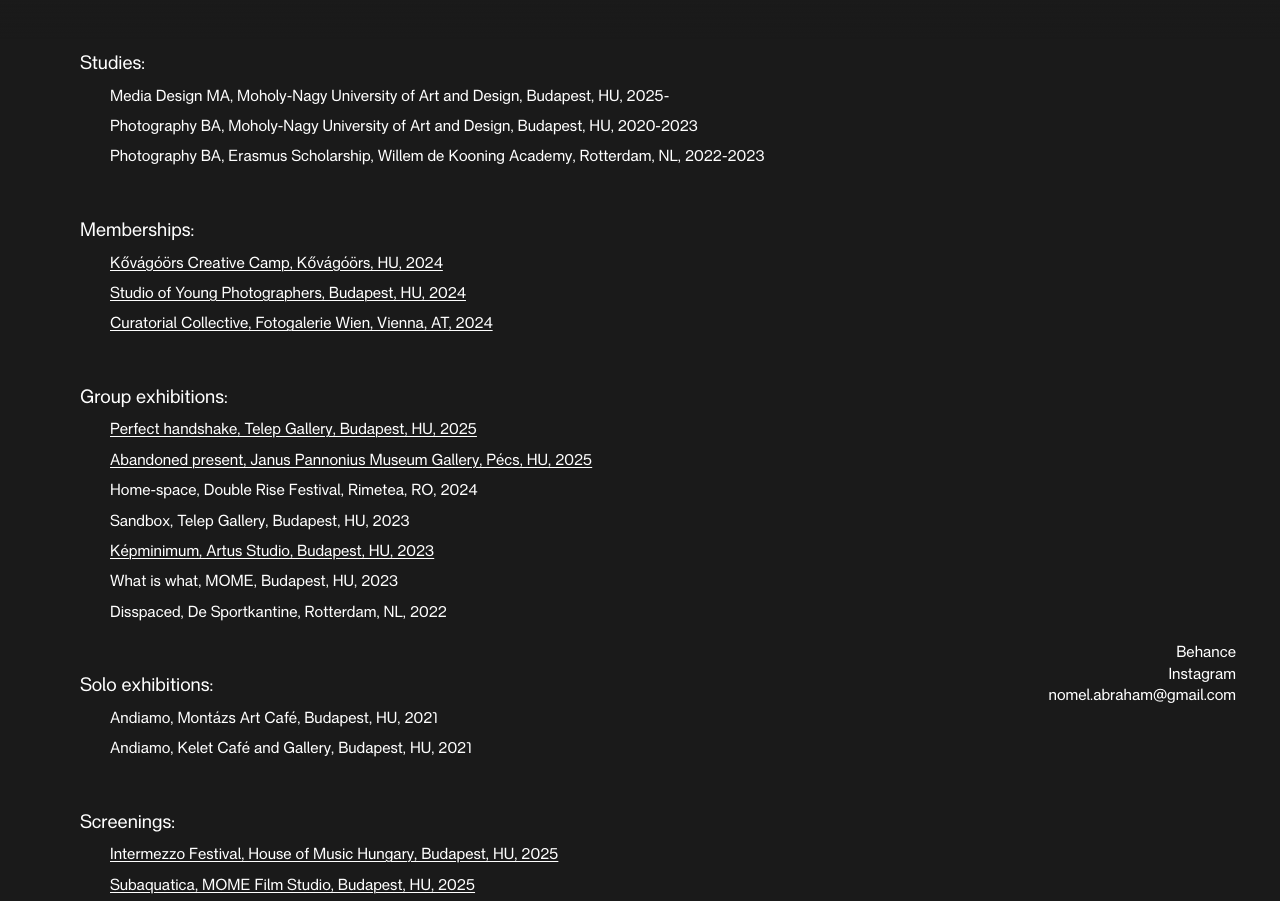
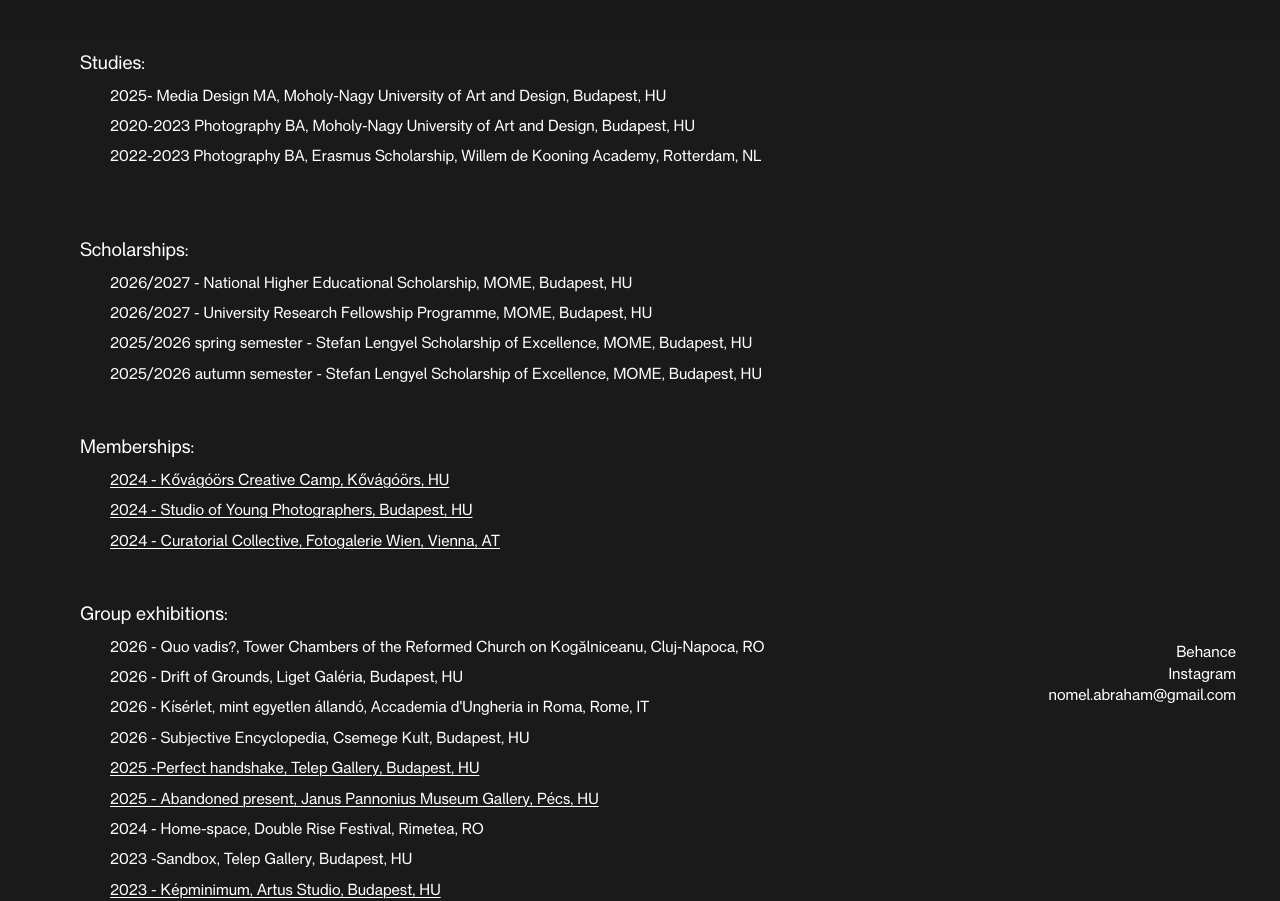
Before and after one commit to noncsiabraham/noncsiabraham.github.io, a plain HTML site: page about.html in a window 1280 px wide. Shown: the part 51-952 px from the top of the page. Drawn offline with Linux system fonts and the light colour scheme.

Commit message:
Update artist biography and exhibitions

```diff
--- a/about.html
+++ b/about.html
@@ -32,38 +32,45 @@
     <section>
       <br>
       <p class="section-heading">Studies:</p>
-      <p>Media Design MA, Moholy-Nagy University of Art and Design, Budapest, HU, 2025- </p>
-      <p>Photography BA, Moholy-Nagy University of Art and Design, Budapest, HU, 2020-2023 </p>
-      <p>Photography BA, Erasmus Scholarship, Willem de Kooning Academy, Rotterdam, NL, 2022-2023 </p>
+      <p>2025- Media Design MA, Moholy-Nagy University of Art and Design, Budapest, HU</p>
+      <p>2020-2023 Photography BA, Moholy-Nagy University of Art and Design, Budapest, HU</p>
+      <p>2022-2023 Photography BA, Erasmus Scholarship, Willem de Kooning Academy, Rotterdam, NL</p>
+      <br>
+      <br>
+      <p class="section-heading">Scholarships:</p>
+      <p>2026/2027 - National Higher Educational Scholarship, MOME, Budapest, HU</p>
+      <p>2026/2027 - University Research Fellowship Programme, MOME, Budapest, HU</p>
+      <p>2025/2026 spring semester - Stefan Lengyel Scholarship of Excellence, MOME, Budapest, HU</p>
+      <p>2025/2026 autumn semester - Stefan Lengyel Scholarship of Excellence, MOME, Budapest, HU</p>
       <br>
       <p class="section-heading">Memberships:</p>
-      <p><a href="https://www.kovagoorsalkototabor.hu/index.php?lang=eng&page=home" target="_blank">Kővágóörs Creative Camp, Kővágóörs, HU, 2024</a></p>
-      <p><a href="https://www.ffs.hu/tagok/abraham-noemi" target="_blank">Studio of Young Photographers, Budapest, HU, 2024</a></p>
-      <p><a href="https://www.fotogaleriewien.at/en/" target="_blank">Curatorial Collective, Fotogalerie Wien, Vienna, AT, 2024</a></p>
+      <p><a href="https://www.kovagoorsalkototabor.hu/index.php?lang=eng&page=home" target="_blank">2024 - Kővágóörs Creative Camp, Kővágóörs, HU</a></p>
+      <p><a href="https://www.ffs.hu/tagok/abraham-noemi" target="_blank">2024 - Studio of Young Photographers, Budapest, HU</a></p>
+      <p><a href="https://www.fotogaleriewien.at/en/" target="_blank">2024 - Curatorial Collective, Fotogalerie Wien, Vienna, AT</a></p>
       <br>
       <p class="section-heading">Group exhibitions:</p>
-      <p><a href="https://www.ffs.hu/esemenyek/tokeletes-kezfogas-az-ffs-uj-tagjainak-bemutatkozo-kiallitasa" target="_blank">Perfect handshake, Telep Gallery, Budapest, HU, 2025</a></p>
-      <p><a href="https://www.ffs.hu/esemenyek/elhagyott-jelen-az-ffs-tagjainak-csoportos-kiallitasa-a-x-pecsi-fotobiennalen" target="_blank">Abandoned present, Janus Pannonius Museum Gallery, Pécs, HU, 2025</a></p>
-      <p>Home-space, Double Rise Festival, Rimetea, RO, 2024</p>
-      <p>Sandbox, Telep Gallery, Budapest, HU, 2023</p>
-      <p><a href="https://designisso.com/2023/07/13/szinergiaszintek-frissdiplomas-fotosok-kepminimum-cimu-kiallitasa/" target="_blank">Képminimum, Artus Studio, Budapest, HU, 2023</a></p>
-      <p>What is what, MOME, Budapest, HU, 2023</p>
-      <p>Disspaced, De Sportkantine, Rotterdam, NL, 2022</p>
-      <br>
-      <p class="section-heading">Solo exhibitions:</p>
-      <p>Andiamo, Montázs Art Café, Budapest, HU, 2021</p>
-      <p>Andiamo, Kelet Café and Gallery, Budapest, HU, 2021</p>
+      <p>2026 - Quo vadis?, Tower Chambers of the Reformed Church on Kogălniceanu, Cluj-Napoca, RO</p>
+      <p>2026 - Drift of Grounds, Liget Galéria, Budapest, HU</p>
+      <p>2026 - Kísérlet, mint egyetlen állandó, Accademia d'Ungheria in Roma, Rome, IT</p>
+      <p>2026 - Subjective Encyclopedia, Csemege Kult, Budapest, HU</p>
+      <p><a href="https://www.ffs.hu/esemenyek/tokeletes-kezfogas-az-ffs-uj-tagjainak-bemutatkozo-kiallitasa" target="_blank">2025 -Perfect handshake, Telep Gallery, Budapest, HU</a></p>
+      <p><a href="https://www.ffs.hu/esemenyek/elhagyott-jelen-az-ffs-tagjainak-csoportos-kiallitasa-a-x-pecsi-fotobiennalen" target="_blank">2025 - Abandoned present, Janus Pannonius Museum Gallery, Pécs, HU</a></p>
+      <p>2024 - Home-space, Double Rise Festival, Rimetea, RO</p>
+      <p>2023 -Sandbox, Telep Gallery, Budapest, HU</p>
+      <p><a href="https://designisso.com/2023/07/13/szinergiaszintek-frissdiplomas-fotosok-kepminimum-cimu-kiallitasa/" target="_blank">2023 - Képminimum, Artus Studio, Budapest, HU</a></p>
+      <p>2023 - What is what, MOME, Budapest, HU</p>
+      <p>2022 - Disspaced, De Sportkantine, Rotterdam, NL</p>
       <br>
       <p class="section-heading">Screenings:</p>
-      <p class="hover-preview" data-hover-image="images/mzh.jpg"><a href="multimedia.html#intermezzo">Intermezzo Festival, House of Music Hungary, Budapest, HU, 2025</a></p>
-      <p class="hover-preview" data-hover-image="images/sub2.jpg"><a href="multimedia.html#subaquatica">Subaquatica, MOME Film Studio, Budapest, HU, 2025</a></p>
+      <p class="hover-preview" data-hover-image="images/mzh.jpg"><a href="multimedia.html#intermezzo">2025 - Intermezzo Festival, House of Music Hungary, Budapest, HU</a></p>
+      <p class="hover-preview" data-hover-image="images/sub2.jpg"><a href="multimedia.html#subaquatica">2025 - Subaquatica, MOME Film Studio, Budapest, HU</a></p>
       <br>
       <p class="section-heading">Internships:</p>
-      <p>Treat Agency, intern, Vienna, AT, 2024-2025</p>
-      <p>Fotogalerie Wien, curatorial trainee, Vienna, AT, 2023-2024</p>
+      <p>2024-2025 - Treat Agency, intern, Vienna, AT</p>
+      <p>2023-2024 - Fotogalerie Wien, curatorial trainee, Vienna, AT</p>
       <br>
       <p class="section-heading">Publications:</p>
-      <p class="hover-preview" data-hover-image="images/unnamed.jpg"><a href="https://www.scaffoldingb8.com/scaffolding-b8-touch" target="_blank">Scaffolding B8, SS24, Touch, Rotterdam, NL, 2024</a></p>
+      <p class="hover-preview" data-hover-image="images/unnamed.jpg"><a href="https://www.scaffoldingb8.com/scaffolding-b8-touch" target="_blank">2024 - Scaffolding B8, SS24, Touch, Rotterdam, NL</a></p>
       <br>
       <br>
     </section>
```
